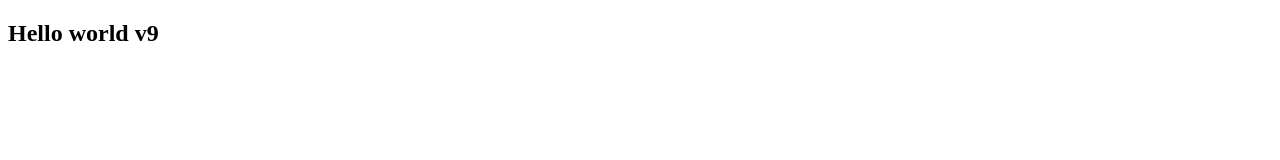
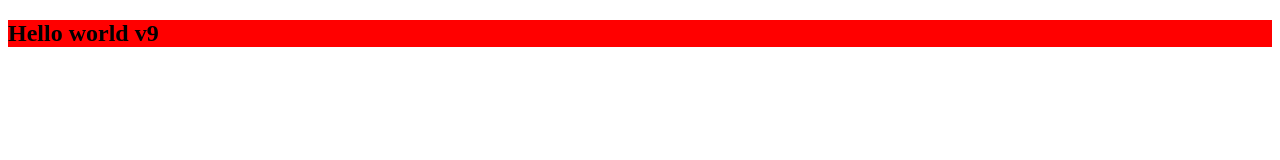
Before and after one commit to nazhan0-dev/learn-git, a plain HTML site: page index.html in a window 1280 px wide. Drawn offline with Linux system fonts and the light colour scheme.

Commit message:
add title color

```diff
--- a/index.html
+++ b/index.html
@@ -4,9 +4,10 @@
     <meta charset="UTF-8">
     <meta name="viewport" content="width=device-width, initial-scale=1.0">
     <title>Document</title>
+    <link rel="stylesheet" href="style.css">
 </head>
 <body>
-    <div>
+    <div class="title">
         <h2>Hello world v9</h2>
     </div>
 </body>
--- a/style.css
+++ b/style.css
@@ -0,0 +1,3 @@
+.title{
+   background: red;
+}
```
